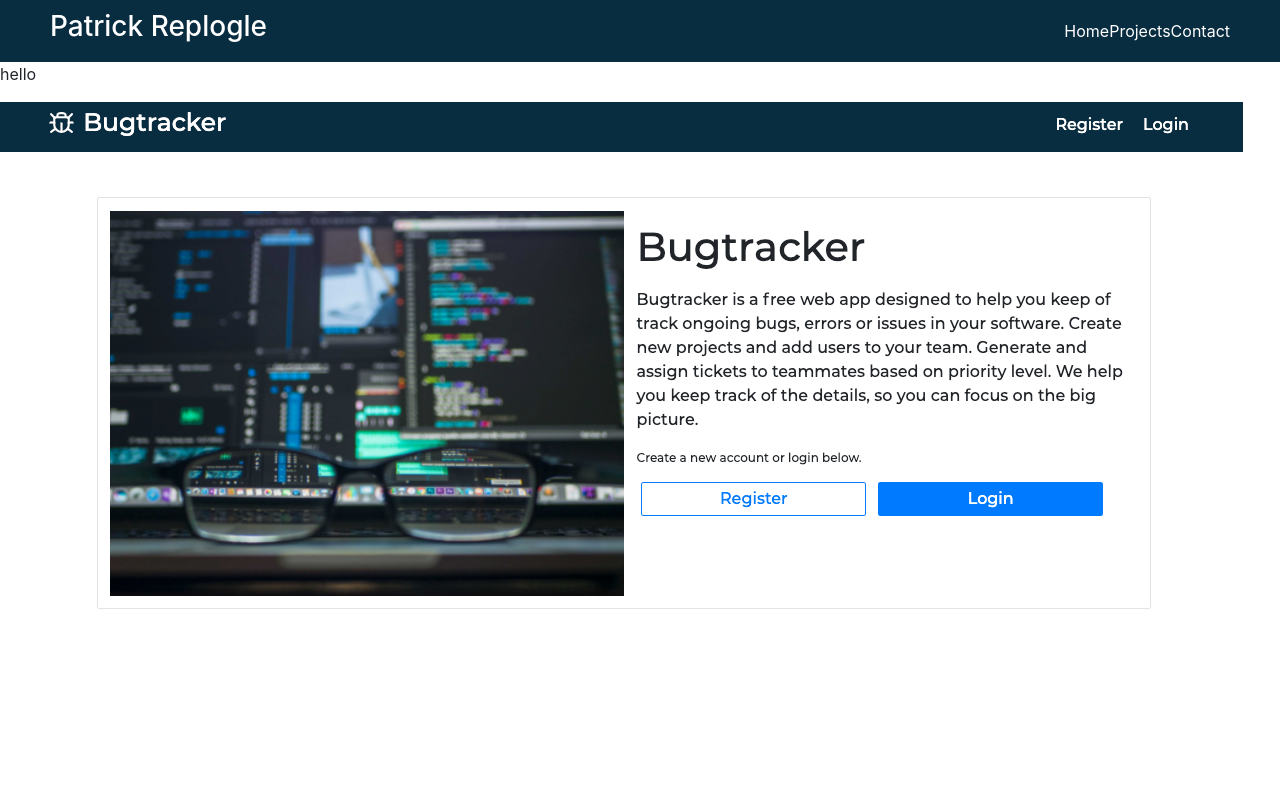
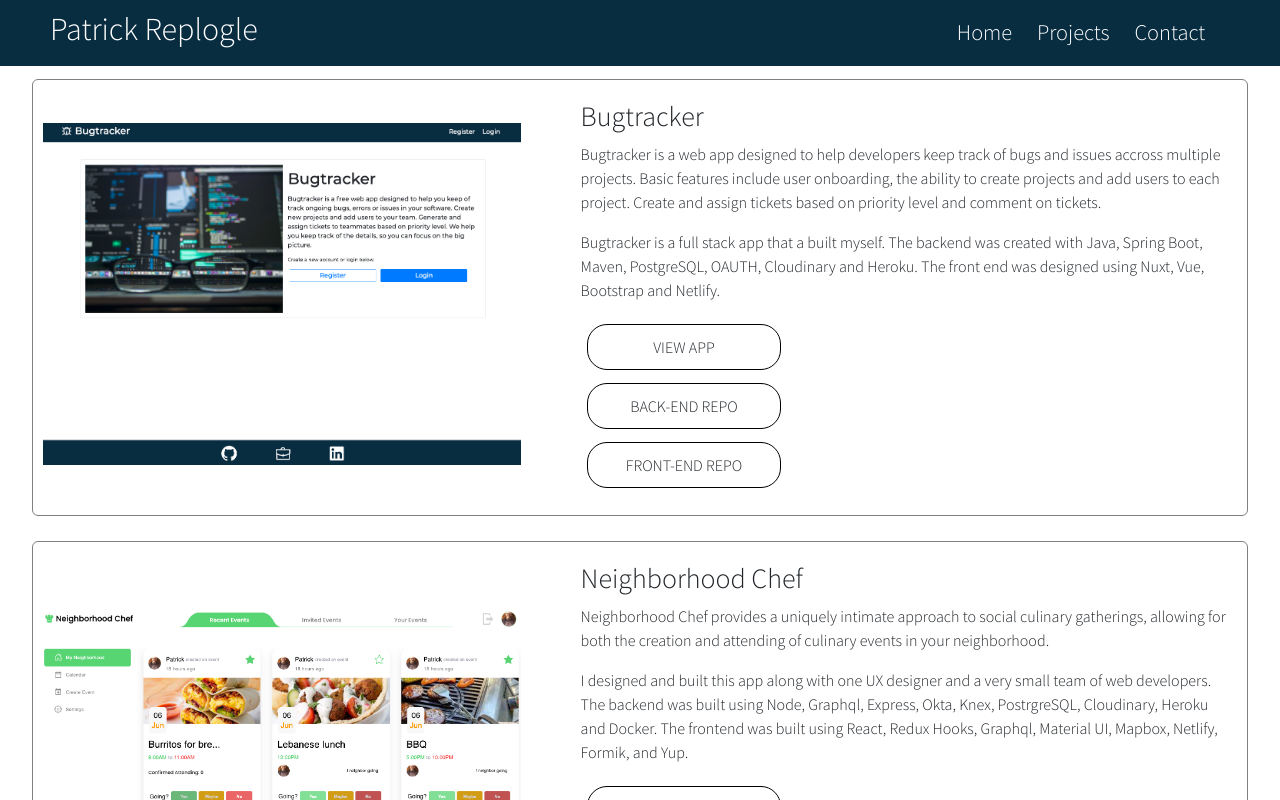
Before and after one commit to patrick-replogle/portfolio-updated, a Next.js app: page /projects in a window 1280 px wide. Shown: the top 800 px of the page. Built offline with nearby package versions, Linux system fonts and the light colour scheme.

Commit message:
started to style footer, header and projects

```diff
--- a/components/footer.js
+++ b/components/footer.js
@@ -1,9 +1,21 @@
+import { Icon } from '@iconify/react';
+import githubFill from '@iconify-icons/akar-icons/github-fill';
+import linkedinIcon from '@iconify-icons/cib/linkedin';
+
 import style from '../styles/footer.module.scss';
 
 const Footer = () => {
   return (
     <div className={style.footer}>
-      <h1>Footer</h1>
+      <div className={style.content}>
+        <div className={style.icons}>
+          <Icon icon={githubFill} />
+          <Icon icon={linkedinIcon} />
+        </div>
+        <p>Patrick Replogle</p>
+        <p>503-459-3818</p>
+        <p>patrickr1138@gmail.com</p>
+      </div>
     </div>
   );
 };
--- a/components/header.js
+++ b/components/header.js
@@ -5,19 +5,13 @@ import style from '../styles/header.module.scss';
 const Header = () => {
   return (
     <div className={style.nav}>
-      <div className="left">
+      <div className={style.left}>
         <h3>Patrick Replogle</h3>
       </div>
-      <div className="right">
-        <Link href="/">
-          <a>Home</a>
-        </Link>
-        <Link href="/projects">
-          <a>Projects</a>
-        </Link>
-        <Link href="/contact">
-          <a>Contact</a>
-        </Link>
+      <div className={style.right}>
+        <Link href="/">Home</Link>
+        <Link href="/projects">Projects</Link>
+        <Link href="/contact">Contact</Link>
       </div>
     </div>
   );
--- a/package.json
+++ b/package.json
@@ -9,6 +9,9 @@
     "lint": "next lint"
   },
   "dependencies": {
+    "@iconify-icons/akar-icons": "^1.1.17",
+    "@iconify-icons/cib": "^1.1.0",
+    "@iconify/react": "^1.1.4",
     "@zeit/next-sass": "^1.0.1",
     "bootstrap": "^5.0.0-beta3",
     "next": "11.0.1",
--- a/pages/_app.js
+++ b/pages/_app.js
@@ -10,9 +10,16 @@ const Portfolio = ({ Component, pageProps }) => {
   return (
     <div className="wrapper">
       <Head>
+        <title>Patrick Replogle's Portfolio</title>
         <meta name="viewport" content="width=device-width, initial-scale=1" />
+        <link rel="preconnect" href="https://fonts.googleapis.com" />
+        <link rel="preconnect" href="https://fonts.gstatic.com" crossorigin />
+        <link
+          href="https://fonts.googleapis.com/css2?family=Source+Sans+Pro:wght@200;300;600;700&display=swap"
+          rel="stylesheet"
+        />
       </Head>
-      <div>
+      <div style={{ paddingBottom: '6rem' }}>
         <Header />
         <Component {...pageProps} />
       </div>
--- a/pages/contact.js
+++ b/pages/contact.js
@@ -1,9 +1,5 @@
 const Contact = () => {
-  return (
-    <div>
-      <h1>Contact</h1>
-    </div>
-  );
+  return <div></div>;
 };
 
 export default Contact;
--- a/pages/projects.js
+++ b/pages/projects.js
@@ -1,15 +1,37 @@
 import Image from 'next/image';
 import { projects } from '../util/data';
 
+import style from '../styles/project.module.scss';
+
 const Project = () => {
-  console.log(projects);
   return (
-    <div>
-      {projects.map(p => {
+    <div className={style.container}>
+      {projects.map(project => {
         return (
-          <div>
-            <p>hello</p>
-            <Image src={p.imgSrc} />
+          <div className={style.project} key={project.id}>
+            <div className={style.left}>
+              <Image src={project.imgSrc} />
+            </div>
+            <div className={style.right}>
+              <h3>{project.name}</h3>
+              <p>{project.description}</p>
+              <p>{project.techStack}</p>
+
+              <div className={style.buttonContainer}>
+                <a href={project.deployedUrl} target="_blank">
+                  VIEW APP
+                </a>
+                {project.backendGithubUrl && (
+                  <a href={project.backendGithubUrl} target="_blank">
+                    BACK-END REPO
+                  </a>
+                )}
+
+                <a href={project.frontendGithubUrl} target="_blank">
+                  FRONT-END REPO
+                </a>
+              </div>
+            </div>
           </div>
         );
       })}
--- a/styles/footer.module.scss
+++ b/styles/footer.module.scss
@@ -1,12 +1,29 @@
 .footer {
   position: absolute;
   bottom: 0;
-  margin-top: 60px;
   background: #082c40;
   color: white;
   align-items: center;
   display: flex;
-  height: 70px;
+  height: auto;
   justify-content: center;
   width: 100vw;
+
+  .content {
+    display: flex;
+    justify-content: center;
+    flex-direction: column;
+    align-items: center;
+
+    .icons {
+      font-size: 2.5rem;
+
+      .icons > svg {
+        margin-left: 100px;
+      }
+    }
+
+    p {
+    }
+  }
 }
--- a/styles/globals.css
+++ b/styles/globals.css
@@ -2,8 +2,7 @@ html,
 body {
   padding: 0;
   margin: 0;
-  font-family: -apple-system, BlinkMacSystemFont, Segoe UI, Roboto, Oxygen,
-    Ubuntu, Cantarell, Fira Sans, Droid Sans, Helvetica Neue, sans-serif;
+  font-family: 'Source Sans Pro', sans-serif;
 }
 
 a {
--- a/styles/header.module.scss
+++ b/styles/header.module.scss
@@ -11,27 +11,27 @@
     padding: 10px 20px;
   }
   .left {
-    width: 40%;
+    width: 30%;
     display: flex;
     justify-content: flex-start;
     align-items: center;
     h3 {
-      font-size: 2.5rem;
+      font-size: 2rem;
       @media (max-width: 600px) {
         font-size: 2rem;
       }
     }
   }
   .right {
-    width: 60%;
+    width: 70%;
     display: flex;
     justify-content: flex-end;
 
     a {
       color: white;
       text-decoration: none;
-      font-size: 20rem;
-      margin-right: 20%;
+      font-size: 1.4rem;
+      margin-right: 3%;
       @media (max-width: 600px) {
         font-size: 1.6rem;
       }
--- /dev/null
+++ b/styles/project.module.scss
@@ -0,0 +1,48 @@
+.container {
+  display: flex;
+  flex-direction: column;
+  justify-content: center;
+  align-items: center;
+
+  .project {
+    display: flex;
+    align-items: center;
+    border: 1px solid gray;
+    border-radius: 6px;
+    width: 95%;
+    margin: 1%;
+    padding: 10px;
+
+    @media (max-width: 600px) {
+      flex-direction: column;
+    }
+
+    .left {
+      width: 40%;
+      img {
+        width: 100%;
+        object-fit: cover;
+      }
+    }
+
+    .right {
+      display: flex;
+      flex-direction: column;
+      width: 60%;
+      padding: 10px 10px 10px 60px;
+      .buttonContainer {
+        display: flex;
+        flex-direction: column;
+        a {
+          border: 1px solid black;
+          border-radius: 20px;
+          width: 30%;
+          display: flex;
+          justify-content: center;
+          padding: 10px;
+          margin: 1%;
+        }
+      }
+    }
+  }
+}
--- a/util/data.js
+++ b/util/data.js
@@ -76,7 +76,7 @@ export const projects = [
       five of the computer's ships and you win the game!`,
     techStack: `This project was created using React and styled-components`,
     deployedUrl: 'https://battleship-six.vercel.app/',
-    frontedGithubUrl: 'https://github.com/patrick-replogle/battleship',
+    frontendGithubUrl: 'https://github.com/patrick-replogle/battleship',
     imgSrc: battleship
   }
 ];
```
Also changed, not shown: pages/index.js (+8 -1 lines), 2 other files (tests, documents, lock files or other folders).
